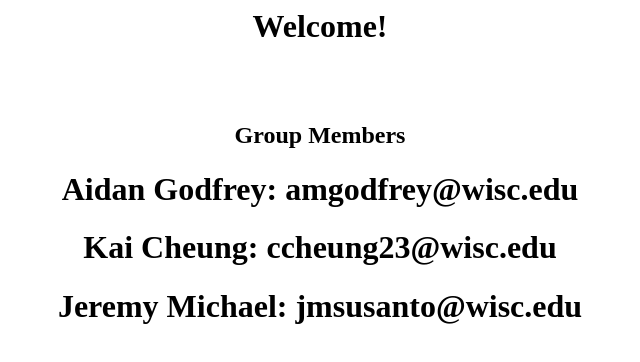
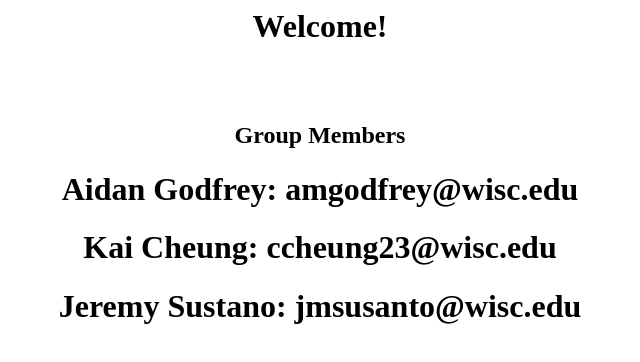
Before and after one commit to am-godfrey/cs320final, a plain HTML site: page index.html in a window 1280 px wide. Shown: the whole page, without its empty margins (320-960 px from the left). Drawn offline with Linux system fonts and the light colour scheme.

Commit message:
Update index.html

```diff
--- a/index.html
+++ b/index.html
@@ -7,5 +7,5 @@
 <h2> Group Members </h2>
 <h1> Aidan Godfrey: amgodfrey@wisc.edu </h1>
 <h1> Kai Cheung: ccheung23@wisc.edu </h1>
-<h1> Jeremy Michael: jmsusanto@wisc.edu </h1>
+<h1> Jeremy Sustano: jmsusanto@wisc.edu </h1>
 <br>
```
